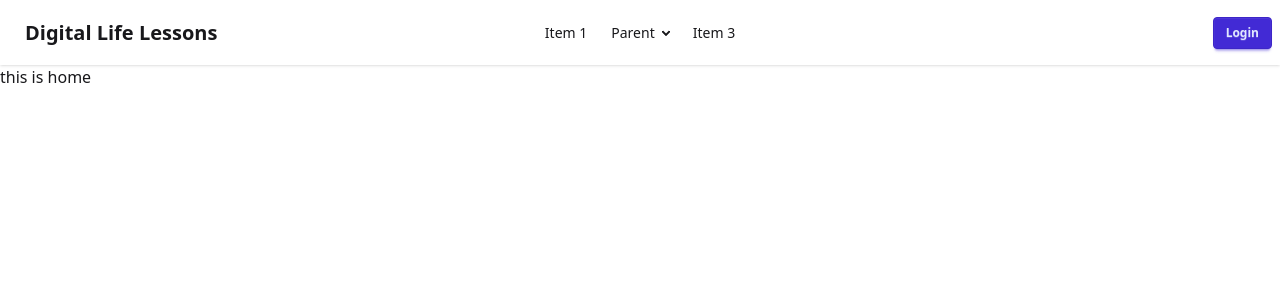
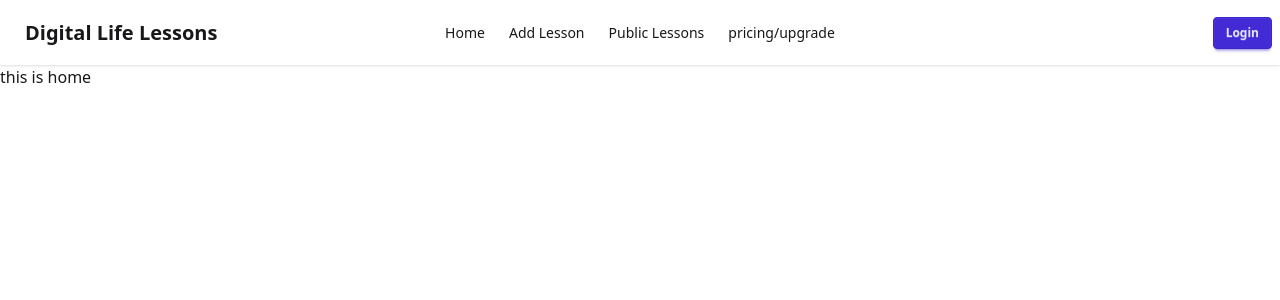
Before and after one commit to akashsarker2478/digital-life-lessons-client, a React (Vite) app: page / in a window 1280 px wide. Shown: the top 300 px of the page. Built offline with nearby package versions, Linux system fonts and the light colour scheme; no server answers.

Commit message:
navbar add

```diff
--- a/index.html
+++ b/index.html
@@ -1,5 +1,5 @@
 <!doctype html>
-<html lang="en">
+<html lang="en" data-theme="light">
   <head>
     <meta charset="UTF-8" />
     <link rel="icon" type="image/svg+xml" href="/vite.svg" />
--- a/package.json
+++ b/package.json
@@ -15,6 +15,7 @@
     "firebase": "^12.6.0",
     "react": "^19.2.0",
     "react-dom": "^19.2.0",
+    "react-icons": "^5.5.0",
     "react-router": "^7.10.1",
     "tailwindcss": "^4.1.17"
   },
--- a/src/Pages/Shared/Navbar/Navbar.jsx
+++ b/src/Pages/Shared/Navbar/Navbar.jsx
@@ -1,60 +1,93 @@
-
 import { Link } from 'react-router';
-import { AuthContext } from '../../../context and provider/Context';
+import { FaUserCircle } from 'react-icons/fa';
 import UseAuth from '../../../Hooks/UseAuth';
 
 const Navbar = () => {
-    const {user,logOut} =UseAuth()
+    const { user, logOut } = UseAuth();
+    const links = <>
+                        <li><Link to="/">Home</Link></li>
+                        <li><Link to="">Add Lesson</Link></li>
+                        <li><Link to="">Public Lessons</Link></li>
+                        <li><Link to="">pricing/upgrade</Link></li>
+    </>
+
     return (
         <div className="navbar bg-base-100 shadow-sm">
+            {/* Left Side - Logo and Mobile Menu */}
             <div className="navbar-start">
                 <div className="dropdown">
                     <div tabIndex={0} role="button" className="btn btn-ghost lg:hidden">
-        <svg xmlns="http://www.w3.org/2000/svg" className="h-5 w-5" fill="none" viewBox="0 0 24 24" stroke="currentColor"> <path strokeLinecap="round" strokeLinejoin="round" strokeWidth="2" d="M4 6h16M4 12h8m-8 6h16" /> </svg>
+                        <svg xmlns="http://www.w3.org/2000/svg" className="h-5 w-5" fill="none" viewBox="0 0 24 24" stroke="currentColor">
+                            <path strokeLinecap="round" strokeLinejoin="round" strokeWidth="2" d="M4 6h16M4 12h8m-8 6h16" />
+                        </svg>
                     </div>
-      <ul
-        tabIndex="-1"
-        className="menu menu-sm dropdown-content bg-base-100 rounded-box z-1 mt-3 w-52 p-2 shadow">
-        <li><a>Item 1</a></li>
-        <li>
-          <a>Parent</a>
-          <ul className="p-2">
-            <li><a>Submenu 1</a></li>
-            <li><a>Submenu 2</a></li>
-          </ul>
-        </li>
-        <li><a>Item 3</a></li>
+                    <ul tabIndex={0} className="menu menu-sm dropdown-content bg-base-100 rounded-box z-[1] mt-3 w-52 p-2 shadow">
+                        {links}
+
+
                     </ul>
                 </div>
-    <a className="btn btn-ghost text-xl">Digital Life Lessons</a>
+                <Link to="/" className="btn btn-ghost text-xl">Digital Life Lessons</Link>
             </div>
+
+            {/* Center - Desktop Menu */}
             <div className="navbar-center hidden lg:flex">
                 <ul className="menu menu-horizontal px-1">
-      <li><a>Item 1</a></li>
-      <li>
-        <details>
-          <summary>Parent</summary>
-          <ul className="p-2 bg-base-100 w-40 z-1">
-            <li><a>Submenu 1</a></li>
-            <li><a>Submenu 2</a></li>
-          </ul>
-        </details>
-      </li>
-      <li><a>Item 3</a></li>
+                    {links}
                 </ul>
             </div>
-  <div className="navbar-end">
-     {
-          user ? (
-            <button onClick={logOut} className="btn btn-error btn-sm">
+
+            {/* Right Side - User/Auth */}
+            <div className="navbar-end gap-2">
+                {user ? (
+                    <div className="dropdown dropdown-end">
+                        <div tabIndex={0} role="button" className="btn btn-ghost btn-circle avatar">
+                            <div className="w-10 rounded-full">
+                                {user.photoURL ? (
+                                    <img
+                                        src={user.photoURL}
+                                        alt={user.displayName || "User"}
+                                        className="w-full h-full object-cover"
+                                        referrerPolicy="no-referrer"
+                                    />
+                                ) : (
+                                    <div className="w-full h-full flex items-center justify-center bg-gray-200 rounded-full">
+                                        <FaUserCircle className="w-8 h-8 text-gray-500" />
+                                    </div>
+                                )}
+                            </div>
+                        </div>
+                        <ul tabIndex={0} className="menu menu-sm dropdown-content bg-base-100 rounded-box z-[1] mt-3 w-52 p-2 shadow">
+                            <li className="menu-title">
+                                <span>{user.displayName || user.email}</span>
+                            </li>
+                            <li>
+                                <Link to='' className="justify-between">
+                                    Dashboard
+                                    <span className="badge">New</span>
+                                </Link>
+                            </li>
+                            <li>
+                                <Link to="/profile" className="justify-between">
+                                    Profile
+                                </Link>
+                            </li>
+                            <li>
+                                <Link to="/settings">Settings</Link>
+                            </li>
+                            <div className="divider my-0"></div>
+                            <li>
+                                <button onClick={logOut} className="text-red-500 hover:text-red-700">
                                     Logout
                                 </button>
+                            </li>
+                        </ul>
+                    </div>
                 ) : (
                     <Link to="/login" className="btn btn-primary btn-sm">
                         Login
                     </Link>
-          )
-        }
+                )}
             </div>
         </div>
     );
--- a/src/Routes/Router.jsx
+++ b/src/Routes/Router.jsx
@@ -2,6 +2,7 @@ import { createBrowserRouter } from "react-router";
 import HomeLayouts from "../Layouts/Home Layout/HomeLayouts";
 import Home from "../Pages/Home/Home";
 import Login from "../Pages/Login page/Login";
+
 
 export const router = createBrowserRouter([
     {
@@ -17,5 +18,6 @@ export const router = createBrowserRouter([
         element:<Login></Login>
        }
     ]
-    }
+    },
+
 ])
```
Also changed, not shown: src/Layouts/Dashbord Layout/DashboardLayout.jsx (added), 1 other file (tests, documents, lock files or other folders). Lines whose indentation alone changed are shown as unchanged.
